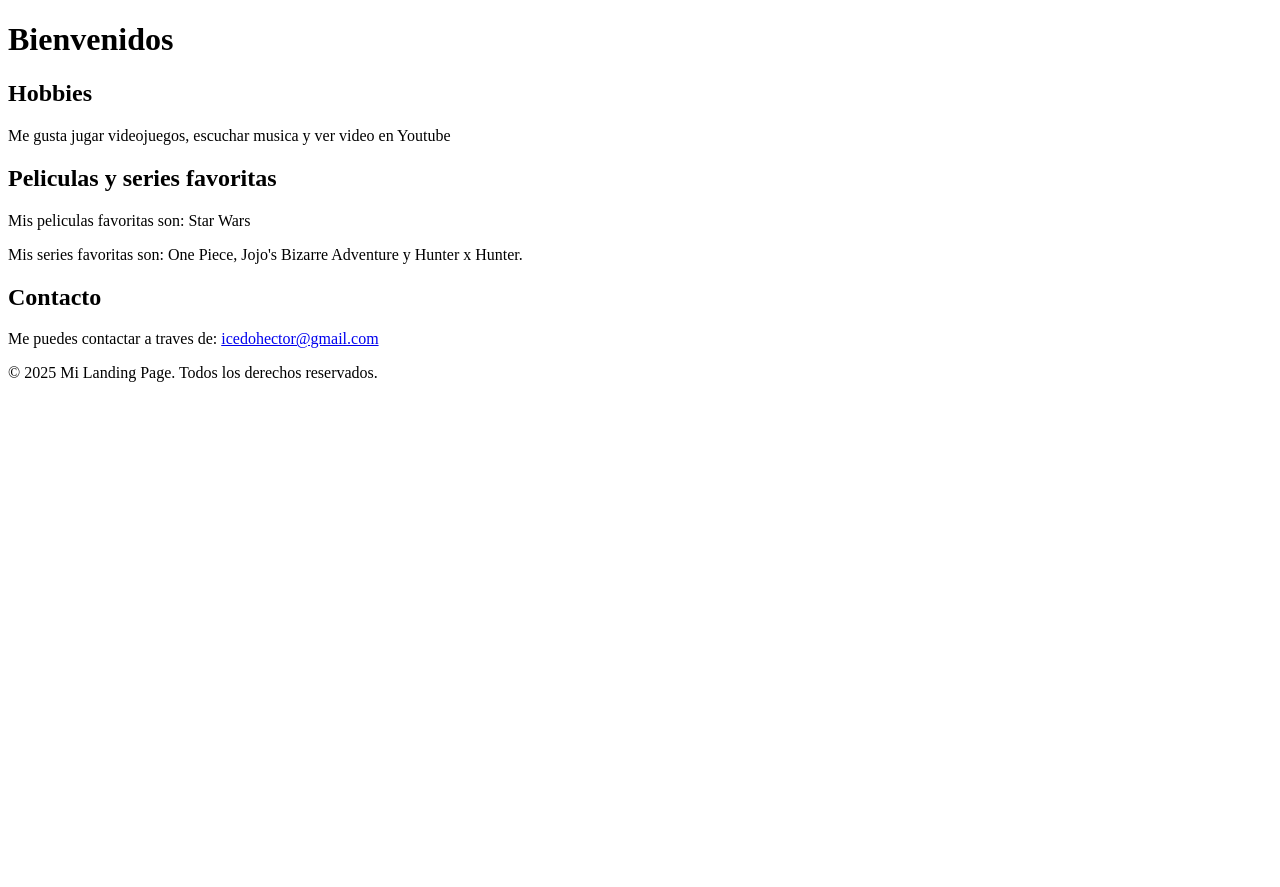
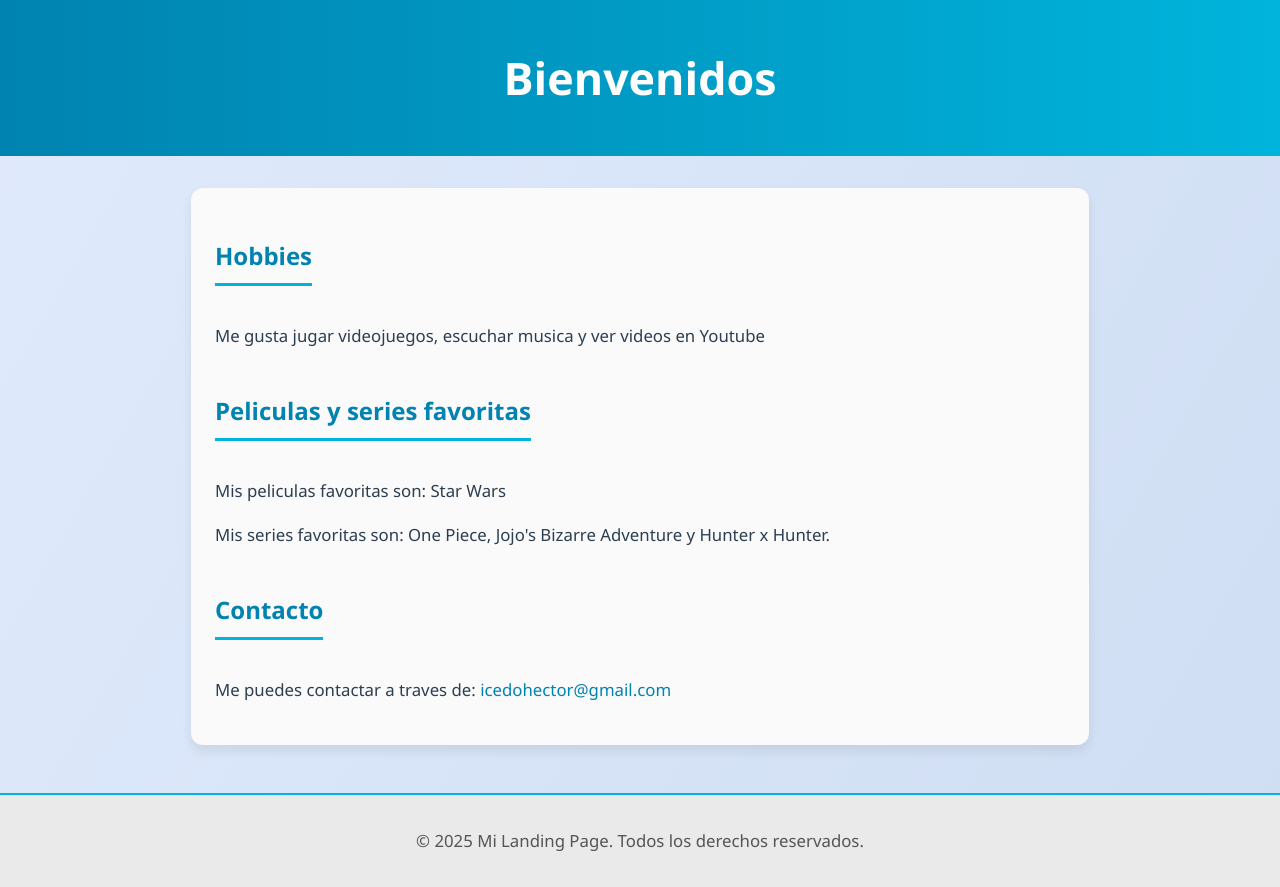
Before and after one commit to Htr09/LandingIcedoHector, a plain HTML site: page index.html in a window 1280 px wide. Before the commit the page ends 800 px from the top, so only its background shows below. Drawn offline with Linux system fonts and the light colour scheme.

Commit message:
Se agregó estilo

```diff
--- a/index.html
+++ b/index.html
@@ -5,7 +5,72 @@
     <meta charset="UTF-8">
     <meta name="viewport" content="width=device-width, initial-scale=1.0">
     <title>Mi Landing Page</title>
+<style>
+    body {
+        font-family: 'Segoe UI', Tahoma, Geneva, Verdana, sans-serif;
+        margin: 0;
+        padding: 0;
+        background: linear-gradient(120deg, #e0eafc, #cfdef3);
+        color: #2c3e50;
+        line-height: 1.7;
+    }
 
+    header {
+        background: linear-gradient(to left, #00b4db, #0083b0);
+        color: #fdfdfd;
+        text-align: center;
+        padding: 2.5rem 1rem;
+        margin-bottom: 2rem;
+    }
+
+    header h1 {
+        font-size: 2.8rem;
+        margin: 0;
+        font-weight: 600;
+    }
+
+    main {
+        max-width: 850px;
+        margin: 0 auto;
+        padding: 1.5rem;
+        background: #fafafa;
+        border-radius: 12px;
+        box-shadow: 0 6px 12px rgba(0, 0, 0, 0.08);
+    }
+
+    h2 {
+        color: #0083b0;
+        border-bottom: 3px solid #00b4db;
+        display: inline-block;
+        padding-bottom: 0.4rem;
+        margin-top: 1.5rem;
+    }
+
+    p {
+        margin: 1rem 0;
+        font-size: 1.05rem;
+    }
+
+    a {
+        color: #0083b0;
+        font-weight: 500;
+        text-decoration: none;
+    }
+
+    a:hover {
+        text-decoration: underline;
+    }
+
+    footer {
+        text-align: center;
+        margin-top: 3rem;
+        padding: 1rem;
+        background: #eaeaea;
+        border-top: 2px solid #00b4db;
+        font-size: 0.95rem;
+        color: #555;
+    }
+</style>
 </head>
 
 <body>
@@ -14,7 +79,7 @@
     </header>
     <main>
         <h2>Hobbies</h2>
-        <p>Me gusta jugar videojuegos, escuchar musica y ver video en Youtube</p>
+        <p>Me gusta jugar videojuegos, escuchar musica y ver videos en Youtube</p>
         <h2>Peliculas y series favoritas</h2>
         <p>Mis peliculas favoritas son: Star Wars</p>
         <p>Mis series favoritas son: One Piece, Jojo's Bizarre Adventure y Hunter x Hunter.</p>
```
